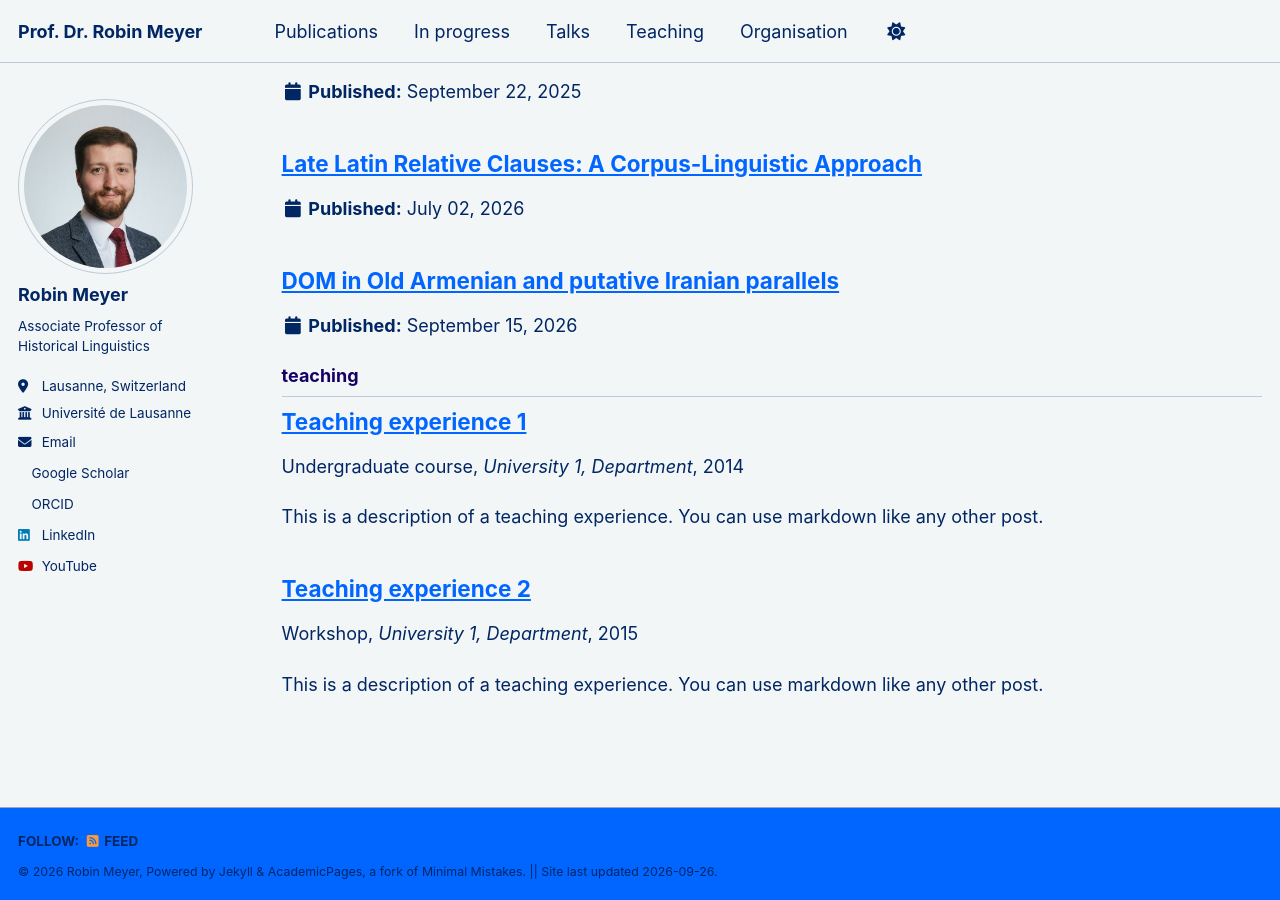
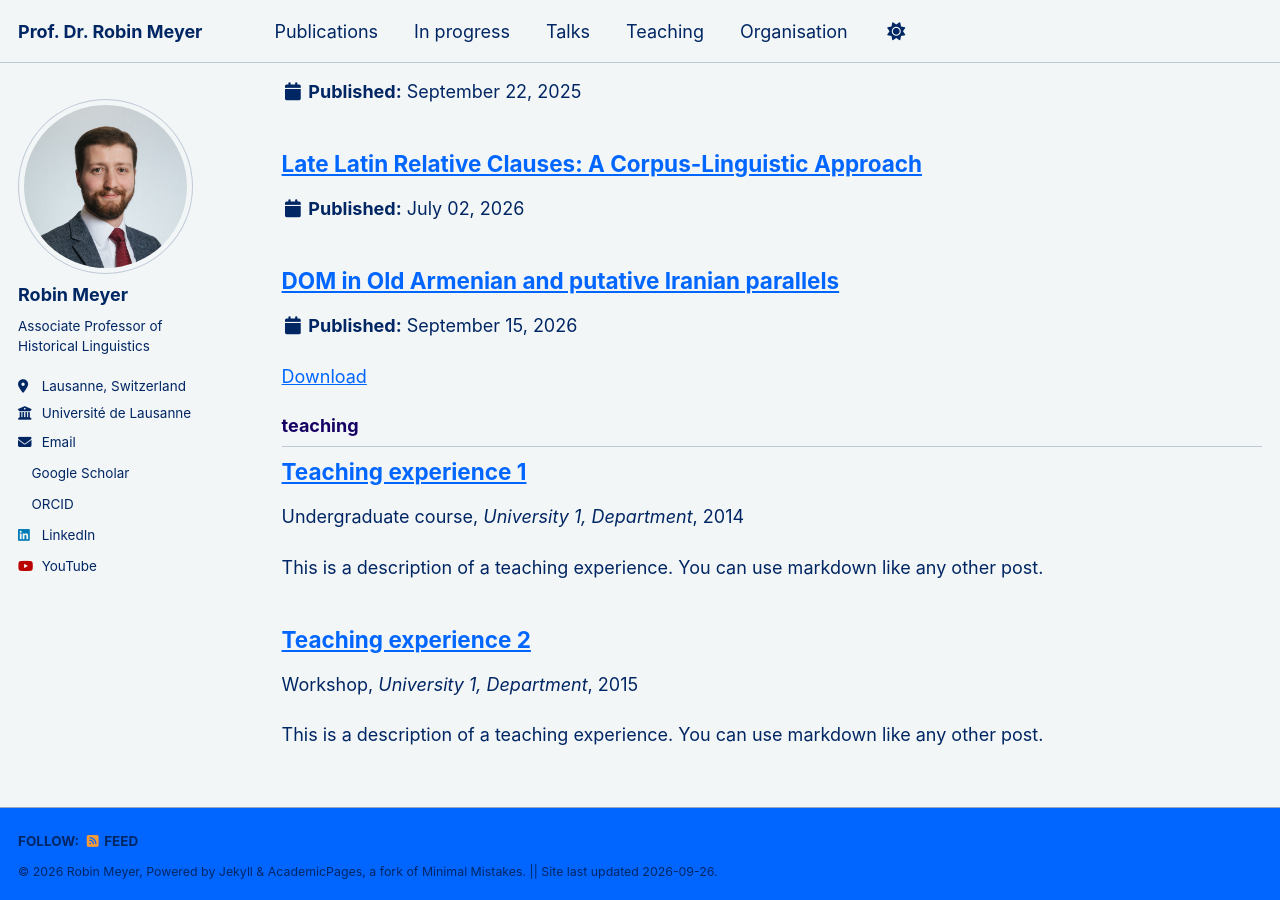
Before and after one commit to rbnmyr/rbnmyr.github.io, a Jekyll site: the page built from _pages/collection-archive.html, in a window 1280 px wide and 900 px high, scrolled down 19456 px. Built offline with Jekyll 4.4.1, drawn with Linux system fonts in a browser that asks for light colours; a style sheet for code colours, icons or effects is not loaded.

Commit message:
try dynamic talk download linking

```diff
--- a/_config.yml
+++ b/_config.yml
@@ -363,3 +363,6 @@ compress_html:
   clippings: all
   ignore:
     envs: development
+
+# Things I added
+talk_pdf_path: "/files/talks/"
--- a/_includes/archive-single.html
+++ b/_includes/archive-single.html
@@ -86,6 +86,8 @@
       <p><a href="{{ post.slidesurl }}">Download</a></p>
     {% elsif post.bibtexurl %}
       <p><a href="{{ post.bibtexurl }}">Download Bibtex</a></p>
+    {% elsif post.talk %}
+      <p><a href="{{ site.talk_pdf_path }}{{ post.talk }}.pdf">Download</a></p>
     {% endif %}
 
   </article>
--- a/_layouts/single.html
+++ b/_layouts/single.html
@@ -71,6 +71,8 @@ layout: default
           <p style="font-size: smaller"><a href="{{ page.slidesurl }}">Download Slides</a></p>
         {% elsif page.bibtexurl %}
           <p style="font-size: smaller"><a href="{{ page.bibtexurl }}">Download Bibtex</a></p>
+        {% elsif post.talk %}
+          <p><a href="{{ site.talk_pdf_path }}{{ post.talk }}.pdf">Download</a></p>
         {% endif %}
 
         {% if page.link %}<div><a href="{{ page.link }}" class="btn">{{ site.data.ui-text[site.locale].ext_link_label | default: "Direct Link" }}</a></div>{% endif %}
```
Also changed, not shown: _talks/2026-dom-old-armenian.md (+1 -0 lines).
